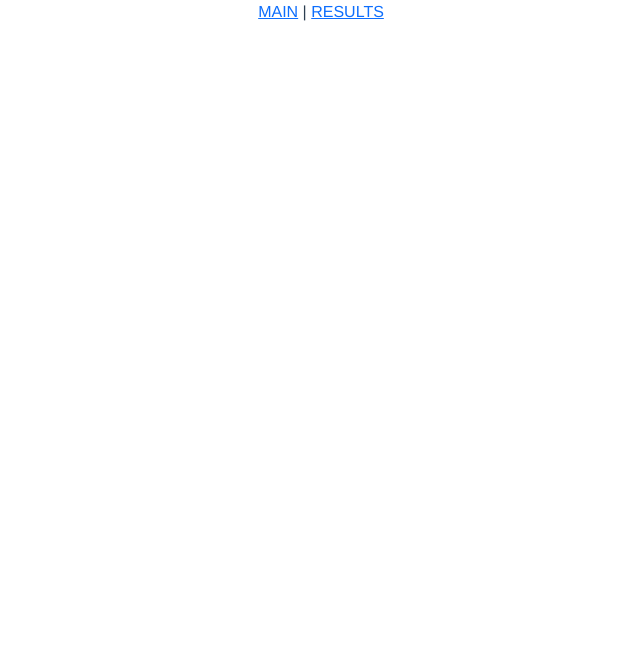
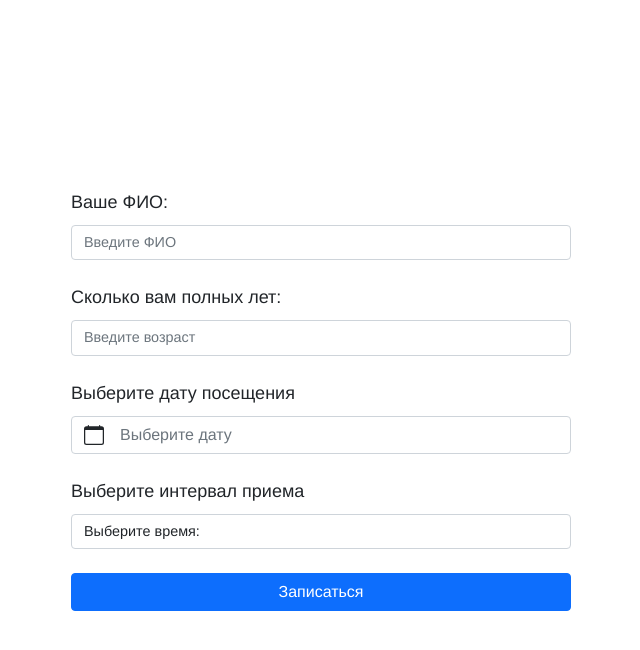
Before and after one commit to Nintendodias/vue_form, a Vue app: page / in a window 1280 px wide. Shown: the top 650 px of the page, without its empty margins (319-959 px from the left). Built offline with nearby package versions, Linux system fonts and the light colour scheme.

Commit message:
first page (form)
Create form layout, add libraries, add routing

```diff
--- a/src/App.vue
+++ b/src/App.vue
@@ -1,24 +1,45 @@
 <template>
   <div id="app">
-    <div id="nav">
-      <router-link to="/">MAIN</router-link> |
-      <router-link to="/results">RESULTS</router-link>
-    </div>
     <transition name="fade">
       <router-view />
     </transition>
   </div>
 </template>
+<script>
+import Vue from "vue";
+
+//bootstrap
+import { BootstrapVue } from "bootstrap-vue";
+import "bootstrap/dist/css/bootstrap.css";
+import "bootstrap-vue/dist/bootstrap-vue.css";
+
+Vue.use(BootstrapVue);
+
+export default {};
+</script>
 
 <style lang="less">
+@import 'https://cdnjs.cloudflare.com/ajax/libs/normalize/8.0.1/normalize.min.css';
 @import "./scss/animation.less";
-
+@import "./scss/variables.less";
 
 #app {
   font-family: Helvetica, Arial, sans-serif;
   -webkit-font-smoothing: antialiased;
   -moz-osx-font-smoothing: grayscale;
-  text-align: center;
-  color: #2c3e50;
+  position: absolute;
+  top: 0;
+  left: 0;
+  bottom: 0;
+  right: 0;
+  display: flex;
+  align-items: center;
+  justify-content: center;
+  font-size: 12px;
+
+  .section {
+    max-width: @section-max-width;
+    width: 100%;
+  }
 }
 </style>
--- /dev/null
+++ b/src/scss/variables.less
@@ -0,0 +1 @@
+@section-max-width: 500px;
--- a/src/views/page_main.vue
+++ b/src/views/page_main.vue
@@ -1,40 +1,158 @@
 <template>
-  <div class="home">
-    <img alt="Vue logo" src="../assets/logo.png" />
-    <HelloWorld msg="Welcome to Your Vue.js App" />
-    <ValidationProvider rules="secret" v-slot="{ errors }">
-      <input v-model="email" type="text" />
-      <span>{{ errors[0] }}</span>
-    </ValidationProvider>
-  </div>
+  <section class="section section--form">
+    <b-form
+      class="form__request"
+      @submit.prevent="onSubmit"
+      @reset.prevent="onReset"
+    >
+      <b-form-group id="form-name" label="Ваше ФИО:" label-for="name">
+        <b-form-input
+          id="name"
+          v-model="form.name"
+          placeholder="Введите ФИО"
+        ></b-form-input>
+      </b-form-group>
+
+      <b-form-group id="form-age" label="Сколько вам полных лет:" label-for="age">
+        <b-form-input
+          id="age"
+          v-model="form.age"
+          placeholder="Введите возраст"
+        ></b-form-input>
+      </b-form-group>
+
+      <b-form-group
+        id="form-date"
+        label="Выберите дату посещения"
+        label-for="date"
+      >
+        <b-form-datepicker
+          id="date"
+          v-model="form.calendar"
+          start-weekday="1"
+          class="form-control"
+          menu-class="w-100"
+          calendar-width="100%"
+          placeholder="Выберите дату"
+          :min="today"
+          :max="lastDate"
+        ></b-form-datepicker>
+      </b-form-group>
+
+      <b-form-group
+        id="form-time"
+        label="Выберите интервал приема"
+        label-for="time"
+      >
+        <b-form-select
+          id="time"
+          v-model="form.time"
+          :options="interval"
+          class="form-control"
+        ></b-form-select>
+      </b-form-group>
+
+      <div class="form__btns">
+        <b-button type="submit" variant="primary">Записаться</b-button>
+      </div>
+    </b-form>
+  </section>
 </template>
 
 <script>
-//bootstrap
 import Vue from "vue";
-import { BootstrapVue, IconsPlugin } from "bootstrap-vue";
-import "bootstrap/dist/css/bootstrap.css";
-import "bootstrap-vue/dist/bootstrap-vue.css";
 
 //VeeValidate
-import { ValidationProvider, extend } from "vee-validate";
+import VeeValidate from "vee-validate";
 
-import HelloWorld from "@/components/HelloWorld.vue";
-
-Vue.use(BootstrapVue);
-Vue.use(IconsPlugin);
-
-Vue.use(ValidationProvider);
-extend('secret', {
-  validate: value => value === 'example',
-  message: 'This is not the magic word'
+Vue.use(VeeValidate, {
+  classes: true,
 });
 
 export default {
-  name: "Home",
-  components: {
-    HelloWorld,
-    ValidationProvider,
+  data() {
+    return {
+      form: {
+        name: "",
+        time: null,
+        calendar: "",
+        age: ""
+      },
+      interval: [
+        { text: "Выберите время:", value: null },
+        "9.00 - 10.00",
+        "10.00 - 11.00",
+        "11.00 - 12.00",
+        "12.00 - 13.00",
+        "13.00 - 14.00",
+        "14.00 - 15.00",
+        "15.00 - 16.00",
+        "16.00 - 17.00",
+        "17.00 - 18.00",
+        "18.00 - 19.00",
+      ],
+      // show: true,
+    };
+  },
+  computed: {
+    today() {
+      return new Date();
+    },
+    lastDate() {
+      let max = new Date();
+      max.setDate(max.getDate() + 14);
+      return max;
+    },
+  },
+  methods: {
+    onSubmit() {
+      //Если пройдет валидацию, то router push, router-link убрать
+      alert(JSON.stringify(this.form));
+    },
+    onReset() {
+      this.form.name = "";
+      this.form.time = null;
+      this.show = false;
+      this.data = "";
+      // this.$nextTick(() => {
+      //   this.show = true;
+      // });
+    },
   },
 };
 </script>
+
+<style lang="less">
+.section--form {
+  label {
+    font-size: 1.5em;
+    margin-bottom: 0.5em;
+  }
+
+  input,
+  select,
+  option {
+    font-size: 1.2em;
+    color: #212529 !important;
+  }
+
+  .form-group {
+    margin-bottom: 2em;
+
+    &#form-date {
+      .btn-outline-primary {
+        border: 2px solid #0d6efd !important;
+      }
+      .btn:not(.disabled) {
+        font-weight: bold;
+      }
+    }
+  }
+
+  .form__btns {
+    .btn {
+      width: 100%;
+    }
+  }
+}
+</style>
--- a/src/views/page_results.vue
+++ b/src/views/page_results.vue
@@ -1,5 +1,52 @@
 <template>
-  <div class="about">
-    <h1>This is an about page</h1>
-  </div>
+  <section class="section section--form">
+    <b-alert show>Default Alert</b-alert>
+
+    <b-alert variant="success" show>Success Alert</b-alert>
+
+    <b-alert v-model="showDismissibleAlert" variant="danger" dismissible>
+      Dismissible Alert!
+    </b-alert>
+
+    <b-alert
+      :show="dismissCountDown"
+      dismissible
+      variant="warning"
+      @dismissed="dismissCountDown = 0"
+      @dismiss-count-down="countDownChanged"
+    >
+      <p>This alert will dismiss after {{ dismissCountDown }} seconds...</p>
+      <b-progress
+        variant="warning"
+        :max="dismissSecs"
+        :value="dismissCountDown"
+        height="4px"
+      ></b-progress>
+    </b-alert>
+    <b-button @click="showAlert" variant="info" class="m-1">
+      Show alert with count-down timer
+    </b-button>
+    <b-button @click="showDismissibleAlert = true" variant="info" class="m-1">
+      Show dismissible alert ({{ showDismissibleAlert ? "visible" : "hidden" }})
+    </b-button>
+  </section>
 </template>
+<script>
+  export default {
+    data() {
+      return {
+        dismissSecs: 10,
+        dismissCountDown: 0,
+        showDismissibleAlert: false
+      }
+    },
+    methods: {
+      countDownChanged(dismissCountDown) {
+        this.dismissCountDown = dismissCountDown
+      },
+      showAlert() {
+        this.dismissCountDown = this.dismissSecs
+      }
+    }
+  }
+</script>
```
